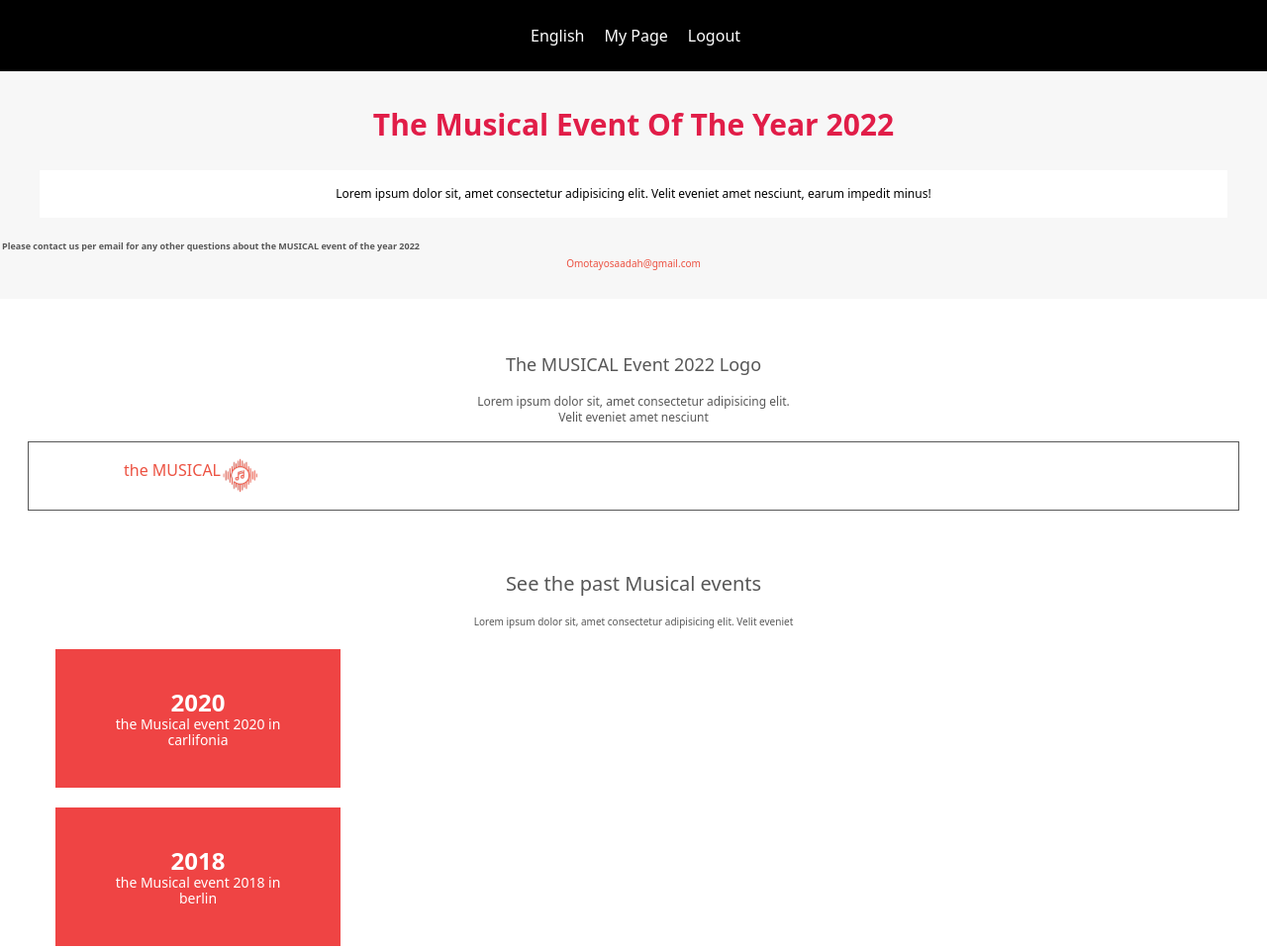
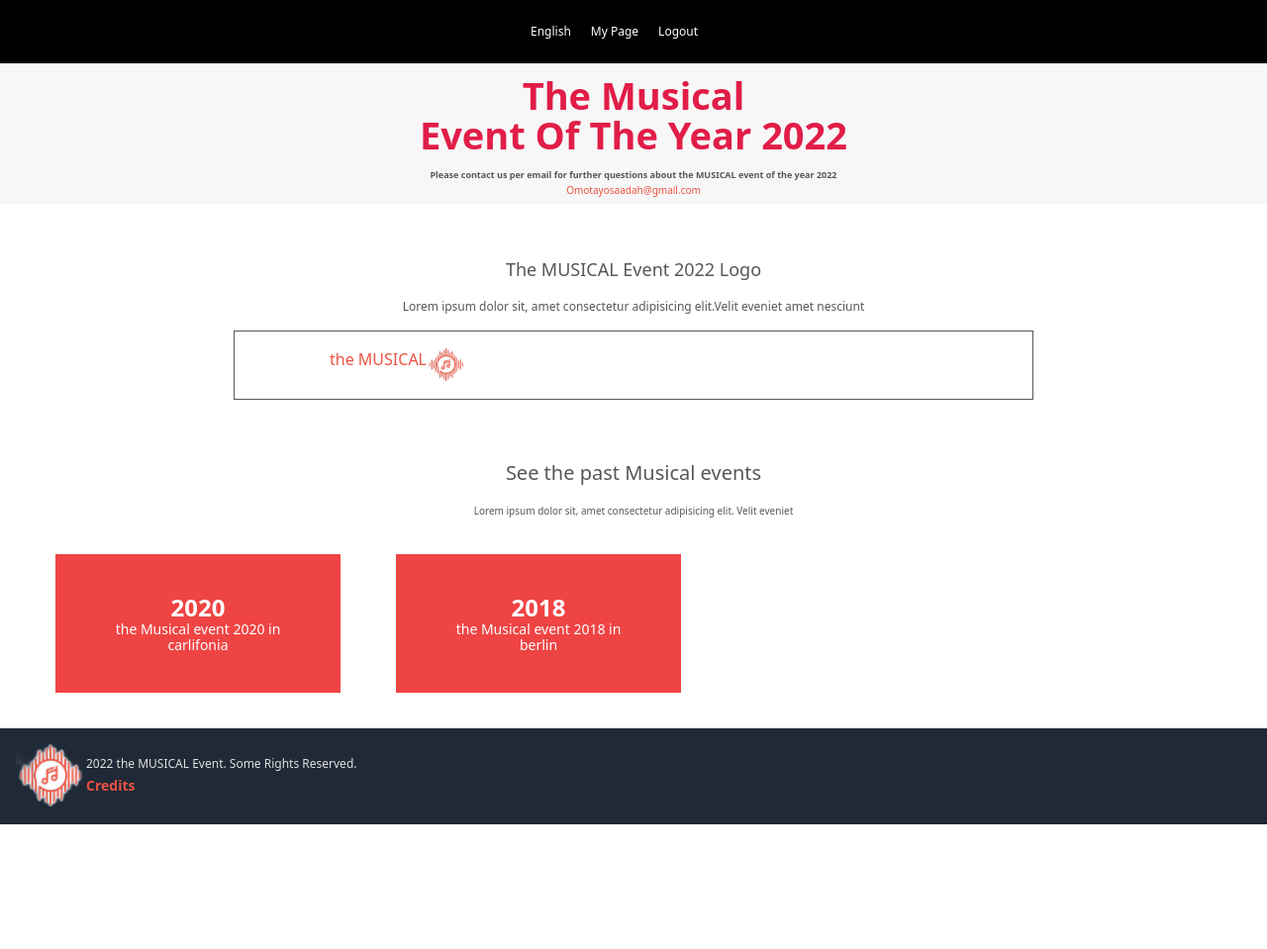
Before and after one commit to OMO-T-1GP1/Musical-Page, a website: page src/about.html in a window 1280 px wide. Shown: the top 959 px of the page at 99% size. After the commit the page ends 833 px from the top, so only its background shows below. Drawn offline with Linux system fonts and the light colour scheme.

Commit message:
new codes added

```diff
--- a/src/about.html
+++ b/src/about.html
@@ -8,24 +8,24 @@
 </head>
 <body>
     <nav class="bg-black p-6">
-        <ul class="bg-black flex ml-32 ">
-            <li class="text-white ml-96">English</li>
-            <li class="text-white ml-5">My Page</li>
-            <li class="text-white ml-5">Logout</li>
+        <ul class="bg-black flex ml-32">
+            <li class="text-white ml-96 font-normal text-xs">English</li>
+            <li class="text-white ml-5 font-normal text-xs">My Page</li>
+            <li class="text-white ml-5 font-normal text-xs">Logout</li>
         </ul>
     </nav>
     <section>
-    <div class="bg-lightpink py-7">
-        <h4 class="font-sans text-red-500 font-medium text-base text-center mt-10 md:hidden">"Hello! Music Lovers"</h4>
-        <h1 class="font-sans text-rose-600 font-extrabold text-3xl leading-7 text-center mt-3 ">The Musical Event Of The Year   2022</h1>
-        <p class="font-sans text-black font-normal text-xs leading-4 mt-8 mb-5 bg-white mx-10 p-4 text-center">Lorem ipsum dolor sit, amet consectetur adipisicing elit. Velit eveniet amet nesciunt, earum impedit minus!</p>
-        <p class="font-sans font-semibold text-[9px] text-lightishgrey p-0.5">Please contact us per email for any other questions about the MUSICAL event of the year 2022</p>
+    <div class="bg-lightpink p-1.5">
+       <h4 class=" font-sans text-red-500 font-medium text-base text-center mt-10 md:hidden">"Hello! Music Lover"</h4>
+        <h1 class="font-sans text-rose-600 font-extrabold text-3xl leading-7 text-center mt-3 md:mb-5 text-[38px] leadiing-[38px] "><span class="sm:block mb-3"> The Musical</span> <span class="md:inline sm:inline-block mb-3 ">Event Of The Year </span> 2022</h1>
+        <p class="font-sans text-black font-normal text-xs leading-4 mt-8 mb-5 bg-white mx-10 p-4 text-center md:hidden">Lorem ipsum dolor sit, amet consectetur adipisicing elit. Velit eveniet amet nesciunt, earum impedit minus!</p>
+        <p class="font-sans font-semibold text-[9px] text-lightishgrey   md:text-center sm:block">Please contact us per email for further questions about the MUSICAL event of the year 2022</p>
         <p class="font-sans text-[10px] font-normal leading-4 text-orangishred text-center"><a href="/src/about.html">Omotayosaadah@gmail.com</a></p>
     </div>
     <div class="p-7">
         <h2 class="font-sans text-lightishgrey text-lg font-medium leading-5 mt-7 text-center">The MUSICAL Event 2022 Logo</h2>
-        <p class="font-sans text-xs font-normal leading-4 text-lightishgrey text-center mt-5">Lorem ipsum dolor sit, amet consectetur adipisicing elit. <br>Velit eveniet amet nesciunt</p>
-        <div class="flex border-[1px] border-lightishgrey p-4 mt-4 ">
+        <p class="font-sans text-xs font-normal leading-4 text-lightishgrey text-center mt-5 "><span class="sm:block md:inline">Lorem ipsum dolor sit, amet consectetur adipisicing elit.</span>Velit eveniet amet nesciunt</p>
+        <div class="flex border-[1px] border-lightishgrey p-4 mt-4 md:mx-52 ">
             <p class="font-sans text-base font-medium text-orangishred pl-[5rem]">the MUSICAL</p>
             <img src="/assets/logo-icon.png" class="w-10">
         </div>
@@ -33,6 +33,7 @@
     <div class="my-9">
         <h5 class="font-sans leading-5 text-lightishgrey text-xl font-medium text-center">See the past Musical events</h5>
         <p class="font-normal leading-4 font-sans text-lightishgrey text-[10px] mt-5 text-center mb-4">Lorem ipsum dolor sit, amet consectetur adipisicing elit. Velit eveniet</p>
+        <div class="md:flex">
             <div class="bg-red-500 mt-5 w-72 p-10 ml-14">
                 <p class="text-white font-sans font-semibold text-2xl leading-7 text-center">2020</p>
                 <p class="text-white font-sans font-normal text-sm leading-4 text-center">the Musical event 2020 in carlifonia</p>
@@ -40,6 +41,7 @@
             <div class="bg-red-500 mt-5 w-72 p-10 ml-14">
                 <p class="text-white font-sans font-semibold text-2xl leading-7 text-center">2018</p>
                 <p class="text-white font-sans font-normal text-sm leading-4 text-center">the Musical event 2018 in berlin</p>
+            </div>
         </div>
     </div>
     <footer class="bg-gray-800 flex p-4">
```
Also changed, not shown: dist/output.css. Lines whose indentation alone changed are shown as unchanged.
